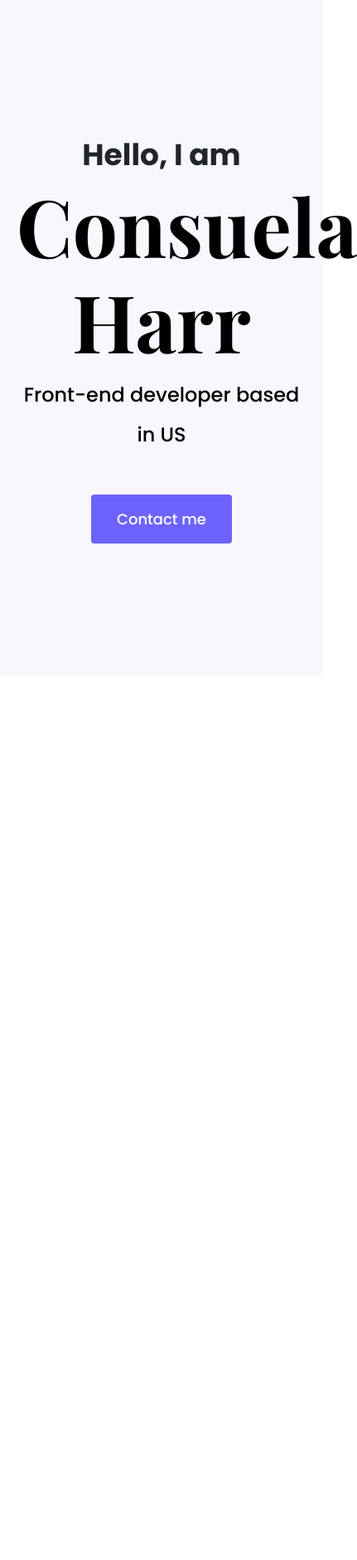
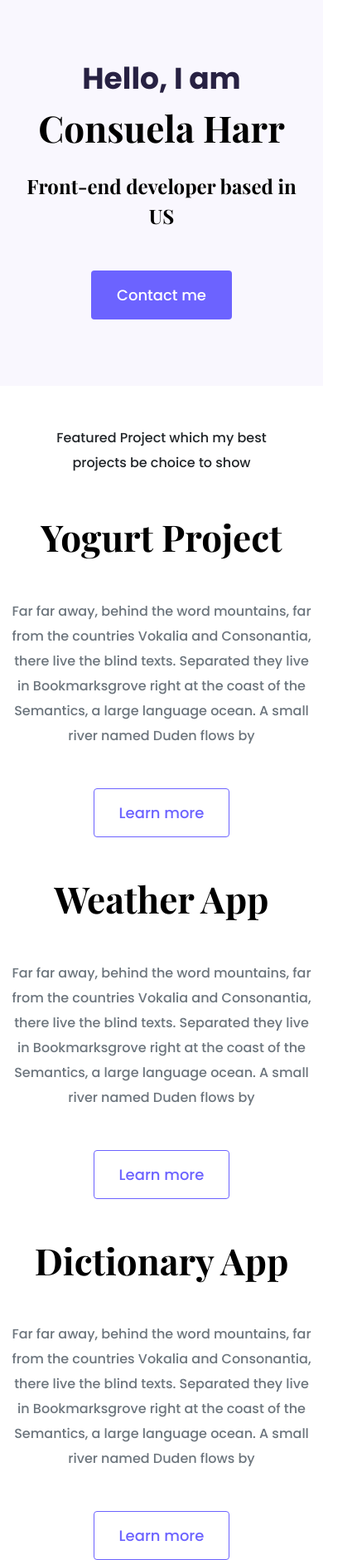
Before and after one commit to consuelaharr/Portfolio, a plain HTML site: page index.html in a window 390 px wide. Shown: the whole page at 83% size, 431 px wide, since content can reach past the window. Before the commit the page ends 844 px from the top, so only its background shows below. Drawn offline with nearby package versions, Linux system fonts and the light colour scheme.

Commit message:
Added Home page content

```diff
--- a/index.html
+++ b/index.html
@@ -39,5 +39,61 @@
         <a href="#" class="btn btn-branding">Contact me</a>
       </div>
     </div>
+    <p class="text-center m-5">
+      Featured Project which my best projects be choice to show
+    </p>
+    <div class="container">
+      <div class="row mb-5">
+        <div class="col d-none d-lg-block">
+          <img src="images/yogurt.png" class="img-fluid" alt="" />
+        </div>
+        <div class="col">
+          <div class="project-desciption">
+            <h2 class="mb-5">Yogurt Project</h2>
+            <p class="mb-5 text-muted">
+              Far far away, behind the word mountains, far from the countries
+              Vokalia and Consonantia, there live the blind texts. Separated
+              they live in Bookmarksgrove right at the coast of the Semantics, a
+              large language ocean. A small river named Duden flows by
+            </p>
+            <a href="" class="btn btn-branding-outline"> Learn more </a>
+          </div>
+        </div>
+      </div>
+      <div class="row mb-5">
+        <div class="col">
+          <div class="project-desciption">
+            <h2 class="mb-5">Weather App</h2>
+            <p class="mb-5 text-muted">
+              Far far away, behind the word mountains, far from the countries
+              Vokalia and Consonantia, there live the blind texts. Separated
+              they live in Bookmarksgrove right at the coast of the Semantics, a
+              large language ocean. A small river named Duden flows by
+            </p>
+            <a href="" class="btn btn-branding-outline"> Learn more </a>
+          </div>
+        </div>
+        <div class="col d-none d-lg-block">
+          <img src="images/weather.png" class="img-fluid" alt="" />
+        </div>
+      </div>
+      <div class="row">
+        <div class="col d-none d-lg-block">
+          <img src="images/dictionary.png" class="img-fluid" alt="" />
+        </div>
+        <div class="col">
+          <div class="project-desciption">
+            <h2 class="mb-5">Dictionary App</h2>
+            <p class="mb-5 text-muted">
+              Far far away, behind the word mountains, far from the countries
+              Vokalia and Consonantia, there live the blind texts. Separated
+              they live in Bookmarksgrove right at the coast of the Semantics, a
+              large language ocean. A small river named Duden flows by
+            </p>
+            <a href="" class="btn btn-branding-outline"> Learn more </a>
+          </div>
+        </div>
+      </div>
+    </div>
   </body>
 </html>
--- a/styles/portfolio.css
+++ b/styles/portfolio.css
@@ -1,5 +1,3 @@
-/*font-family: 'Playfair Display', serif;
-font-family: 'Poppins', sans-serif;*/
 :root {
   --branding-color: #6c63ff;
   --secondary-color: #f9f7fe;
@@ -24,10 +22,17 @@ h6 {
 
 h1 {
   font-size: 96px;
+  line-height: 1.5;
+}
+
+h2 {
+  font-size: 64px;
 }
 
 p {
   font-weight: normal;
+  font-size: 16px;
+  line-height: 30px;
 }
 
 .hero {
@@ -40,21 +45,54 @@ p {
   font-size: 36px;
   font-weight: bold;
   margin: 0;
-  counter-reset: #272142;
+  color: #272142;
 }
 
 .hero h2 {
-  font-family: var(--default-font-family);
+  font-family: var(--heading-font-family);
   font-weight: normal;
-  line-height: 2;
+  line-height: 1.5;
   font-size: 24px;
 }
 
 .btn-branding {
-  background-color: var(--branding-color);
+  background: var(--branding-color);
   border-radius: 4px;
-  color: #fff;
+  color: white;
   font-size: 18px;
   line-height: 27px;
   padding: 15px 30px;
 }
+
+.btn-branding-outline {
+  color: var(--branding-color);
+  border: 1px solid var(--branding-color);
+  border-radius: 4px;
+  font-size: 18px;
+  line-height: 27px;
+  padding: 15px 30px;
+}
+
+.project-desciption {
+  padding: 120px 60px;
+}
+
+@media (max-width: 900px) {
+  h1 {
+    font-size: 44px;
+    line-height: 2;
+  }
+
+  h2 {
+    font-size: 44px;
+  }
+
+  .hero {
+    padding: 80px 20px;
+  }
+
+  .project-desciption {
+    padding: 0;
+    text-align: center;
+  }
+}
```
Also changed, not shown: images/dictionary.png (added), images/weather.png (added), images/yogurt.png (added).
